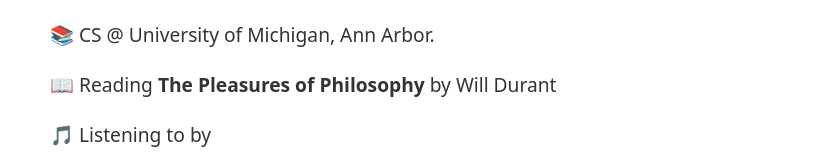
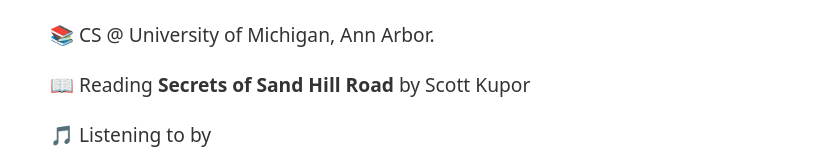
Before and after one commit to shamdasani/shamdasani.org-old, a Gatsby site: page / in a window 1280 px wide. Shown: the part 481-639 px from the top of the page, without its empty margins (206-1028 px from the left). Built offline with nearby package versions, Linux system fonts and the light colour scheme; Gatsby itself is replaced by a stand-in of ours; no server answers.

Commit message:
update book

```diff
--- a/src/components/me.js
+++ b/src/components/me.js
@@ -204,11 +204,11 @@ const Me = ({ trimmed }) => {
             <article>
               📖 Reading{" "}
               <b>
-                <Link href=" http://will-durant.com/pleasures.htm">
-                  The Pleasures of Philosophy
+                <Link href="https://www.goodreads.com/en/book/show/42348376-secrets-of-sand-hill-road">
+                  Secrets of Sand Hill Road
                 </Link>
               </b>{" "}
-              by Will Durant
+              by Scott Kupor
             </article>
 
             <article>
```
